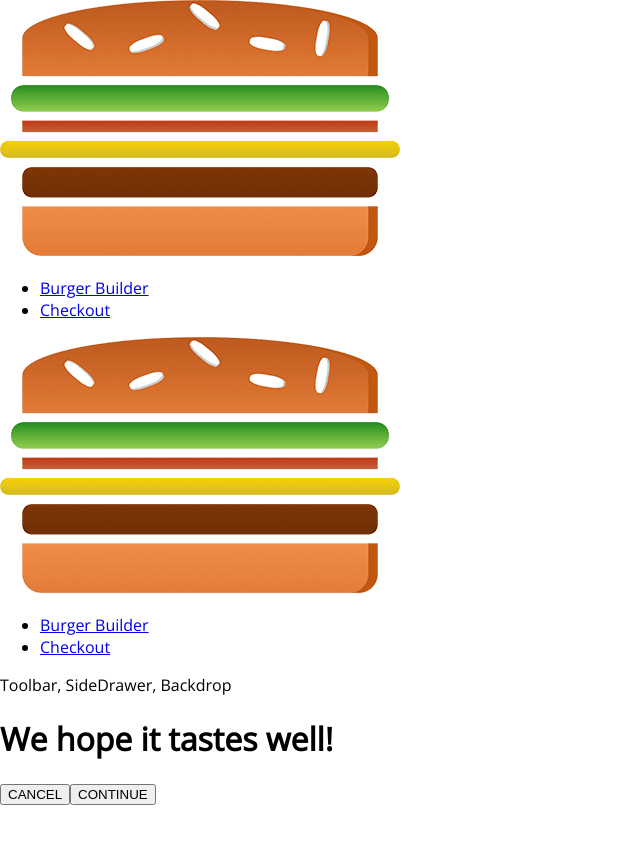
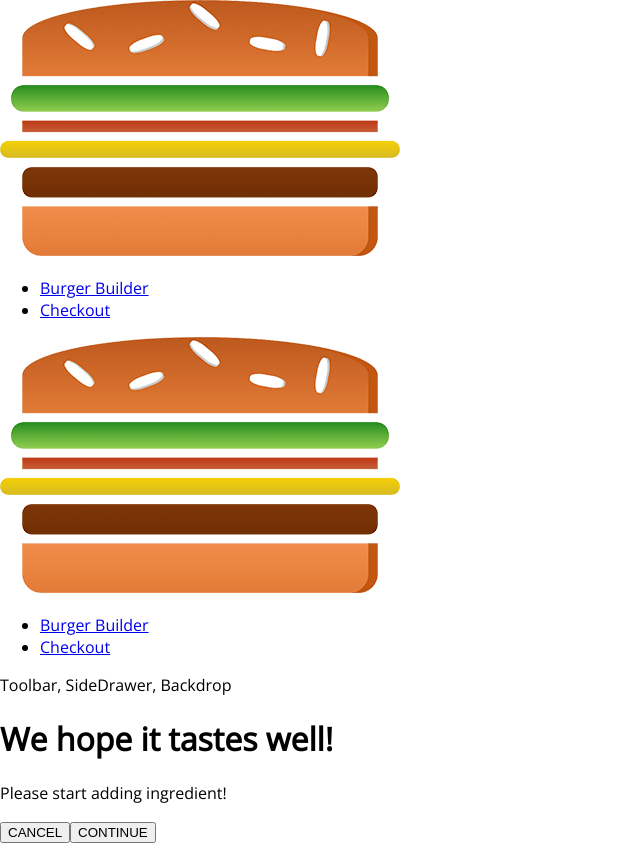
Before and after one commit to ianchou19/React-JS-Burger-Builder, a React app: page /checkout in a window 1280 px wide. Shown: the whole page, without its empty margins (0-640 px from the left). Before the commit the page ends 805 px from the top, so only its background shows below. Built offline with nearby package versions, Linux system fonts and the light colour scheme.

Commit message:
Passing Ingredients via Query Params

```diff
--- a/src/containers/BurgerBuilder/BurgerBuilder.js
+++ b/src/containers/BurgerBuilder/BurgerBuilder.js
@@ -107,7 +107,19 @@
     //   .post("/orders.json", order)
     //   .then((response) => this.setState({ loading: false, purchasing: false }))
     //   .catch((error) => this.setState({ loading: false, purchasing: false }));
-    this.props.history.push("/checkout");
+    const queryParams = [];
+    for (let i in this.state.ingredients) {
+      queryParams.push(
+        encodeURIComponent(i) +
+          "=" +
+          encodeURIComponent(this.state.ingredients[i])
+      );
+    }
+    const queryString = queryParams.join("&");
+    this.props.history.push({
+      pathname: "/checkout",
+      search: "?" + queryString,
+    });
   };
 
   render() {
--- a/src/containers/Checkout/Checkout.js
+++ b/src/containers/Checkout/Checkout.js
@@ -11,6 +11,16 @@
       bacon: 1,
     },
   };
+
+  componentDidMount() {
+    const query = new URLSearchParams(this.props.location.search);
+    const ingredients = {};
+    for (let param of query.entries()) {
+      // ['salad', '1']
+      ingredients[param[0]] = +param[1];
+    }
+    this.setState({ ingredients: ingredients });
+  }
 
   checkoutCancelledHandler = () => {
     this.props.history.goBack();
```
